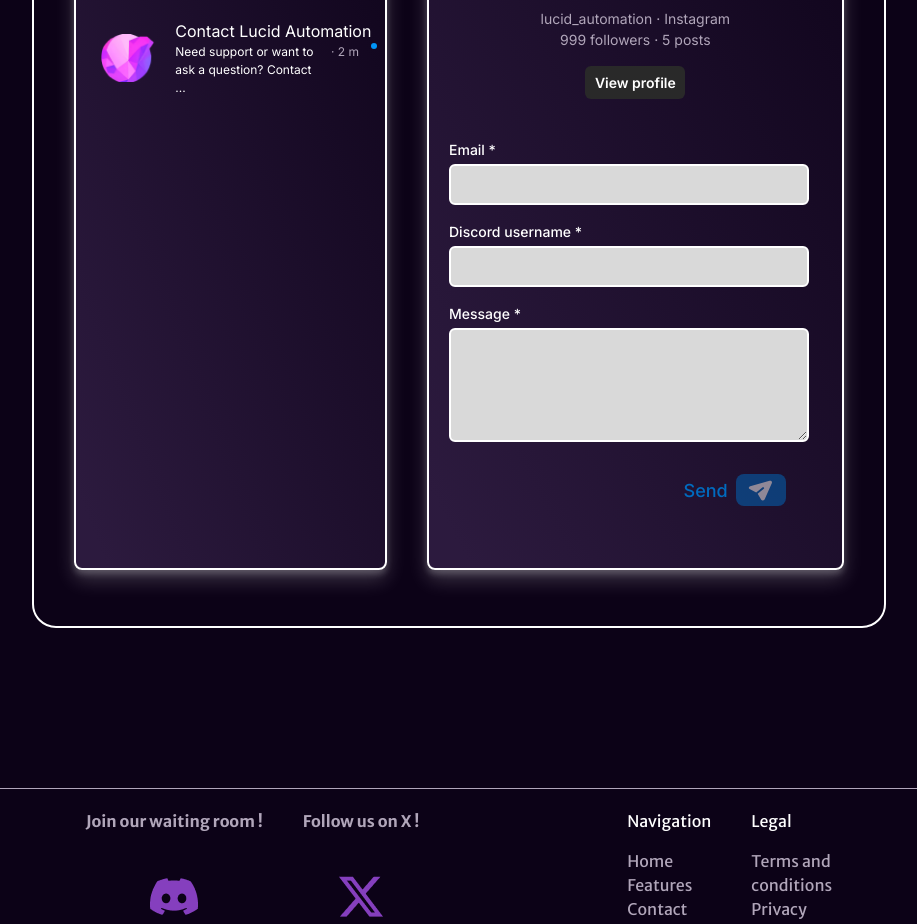
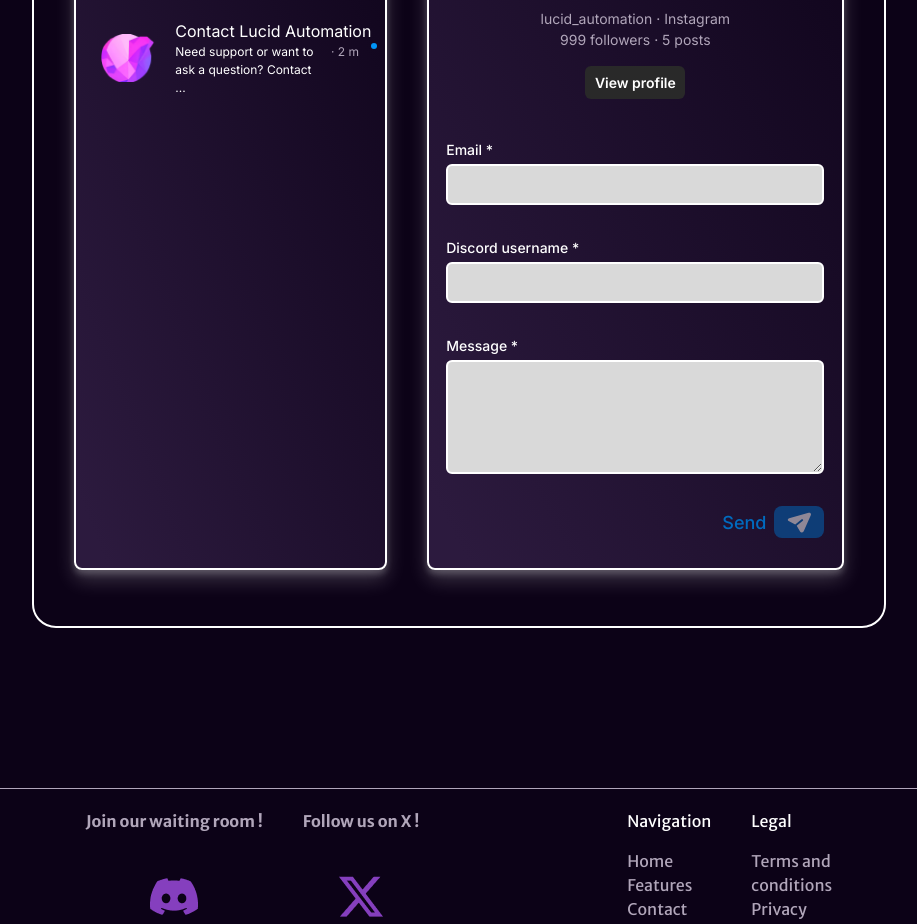
Before and after one commit to rxyces/Web-Lucid-Automation, a Next.js app: page / in a window 1280 px wide. Shown: the part 2960-3884 px from the top of the page, without its empty margins (181-1098 px from the left). Built offline with nearby package versions, Linux system fonts and the light colour scheme.

Commit message:
fixed the centering on contact form came up with better solution

```diff
--- a/app/components/ContactForm/ContactForm.jsx
+++ b/app/components/ContactForm/ContactForm.jsx
@@ -139,7 +139,7 @@ const ContactForm = () => {
 
             </div>
 
-            <div className='flex flex-col rounded-lg w-2/3 h-[600px] xl:w-2/3 xl:h-[800px] border-2 border-white shadow-[0_4px_6px_rgba(255,255,255,0.2),0_10px_20px_rgba(255,255,255,0.2)] bg-gradient-to-tr from-[#2C1A3E] from-5% to-[#0F041B] to-95%'>
+            <div className='flex flex-col rounded-lg w-5/6 h-[600px] xl:w-2/3 xl:h-[800px] border-2 border-white shadow-[0_4px_6px_rgba(255,255,255,0.2),0_10px_20px_rgba(255,255,255,0.2)] bg-gradient-to-tr from-[#2C1A3E] from-5% to-[#0F041B] to-95%'>
                 <div className='flex mt-4 items-center border-b-[1px] border-white pb-3'>
                     <svg viewBox="0 0 6 14" fill="white" xmlns="http://www.w3.org/2000/svg" className="w-[6px] h-[14px ml-5 xl:hidden">
                         <path stroke="white" strokeLinecap="round" strokeLinejoin="round" d="M-3.81512e-05 6.999C-3.81512e-05 6.80702 0.0564731 6.61504 0.170269 6.46906L5.00854 0.219726C5.23536 -0.0732422 5.60307 -0.0732422 5.82989 0.219726C6.0567 0.512695 6.0567 0.987644 5.82989 1.28061L1.4019 7L5.82989 12.7194C6.0567 13.0124 6.0567 13.4873 5.82989 13.7803C5.60307 14.0732 5.23536 14.0732 5.00854 13.7803L0.170269 7.53094C0.0572472 7.38496 -3.81512e-05 7.19298 -3.81512e-05 7.001V6.999Z"/>
@@ -201,29 +201,29 @@ const ContactForm = () => {
                     </div>
                 </div>
 
-                <form className='ml-5 mt-10' onSubmit={submitForm}>
-                    <div className='flex flex-col mb-4 space-y-1'>
+                <form className='mt-10 flex flex-col items-center space-y-4 w-11/12 self-center xl:space-y-8' onSubmit={submitForm}>
+                    <div className='flex flex-col space-y-1 w-full'>
                         <label className={`${inter.className} font-medium text-[14px]`}>
                         {getEmailLabelText()}
                         </label>
-                        <input className="text-[12px] xl:text-[14px] rounded-md w-11/12 p-2 bg-[#D9D9D9] text-black font-semibold border-2 border-white" name="email" onChange={handleInput} disabled={isSubmitted} value={formData.email}></input>
+                        <input className="text-[12px] xl:text-[14px] rounded-md p-2 bg-[#D9D9D9] text-black font-semibold border-2 border-white" name="email" onChange={handleInput} disabled={isSubmitted} value={formData.email}></input>
                     </div>
 
-                    <div className='flex flex-col mb-4 space-y-1'>
+                    <div className='flex flex-col space-y-1 w-full'>
                         <label className={`${inter.className} font-medium text-[14px]`}>
                             {isFormValid ? "Discord username" : "Discord username *"}
                         </label>
-                        <input className="text-[12px] xl:text-[14px] rounded-md w-11/12 p-2 bg-[#D9D9D9] text-black font-semibold border-2 border-white" name="discordUsername" onChange={handleInput} disabled={isSubmitted} value={formData.discordUsername}></input>
+                        <input className="text-[12px] xl:text-[14px] rounded-md p-2 bg-[#D9D9D9] text-black font-semibold border-2 border-white" name="discordUsername" onChange={handleInput} disabled={isSubmitted} value={formData.discordUsername}></input>
                     </div>
 
-                    <div className='flex flex-col space-y-1'>
+                    <div className='flex flex-col space-y-1 w-full'>
                         <label className={`${inter.className} font-medium text-[14px]`}>
                         {isFormValid ? "Message" : "Message *"}
                         </label>
-                        <textarea className="text-[12px] xl:text-[14px] rounded-md pb-16 pl-2 pt-1 w-11/12 bg-[#D9D9D9] text-black font-semibold max-h-40 border-2 border-white" name="message" onChange={handleInput} disabled={isSubmitted} value={formData.message}></textarea>
+                        <textarea className="text-[12px] xl:text-[14px] rounded-md pb-16 pl-2 pt-1 bg-[#D9D9D9] text-black font-semibold max-h-40 border-2 border-white" name="message" onChange={handleInput} disabled={isSubmitted} value={formData.message}></textarea>
                     </div>
 
-                    <button className={`flex justify-center items-center mt-3 ml-auto mr-7 xl:mt-8 xl:mr-14 ${isSubmitted ? "hidden" : ""}`} disabled={!isEmailValid || !isFormValid}>
+                    <button className={`flex justify-center items-center self-end ${isSubmitted ? "hidden" : ""}`} disabled={!isEmailValid || !isFormValid}>
                         <h3 className={`${inter.className} font-medium text-[14px] mr-2 xl:text-[18px] transition-colors duration-300 ${!isEmailValid || !isFormValid ? "text-[#006BBF]": "text-[#0095F7]"}`}>
                             Send
                         </h3>
@@ -235,7 +235,7 @@ const ContactForm = () => {
                     </button>
 
                     <div className={`flex justify-center items-center mt-3 xl:mt-8 ${!isSubmitted ? "hidden" : ""}`}>
-                        <h3 className={`${inter.className} font-medium text-[14px] mr-2 xl:text-[18px] underline underline-offset-4`}>
+                        <h3 className={`${inter.className} font-medium text-[14px] xl:text-[18px] underline underline-offset-4`}>
                             Thanks for submitting !
                         </h3>
                     </div>
```
